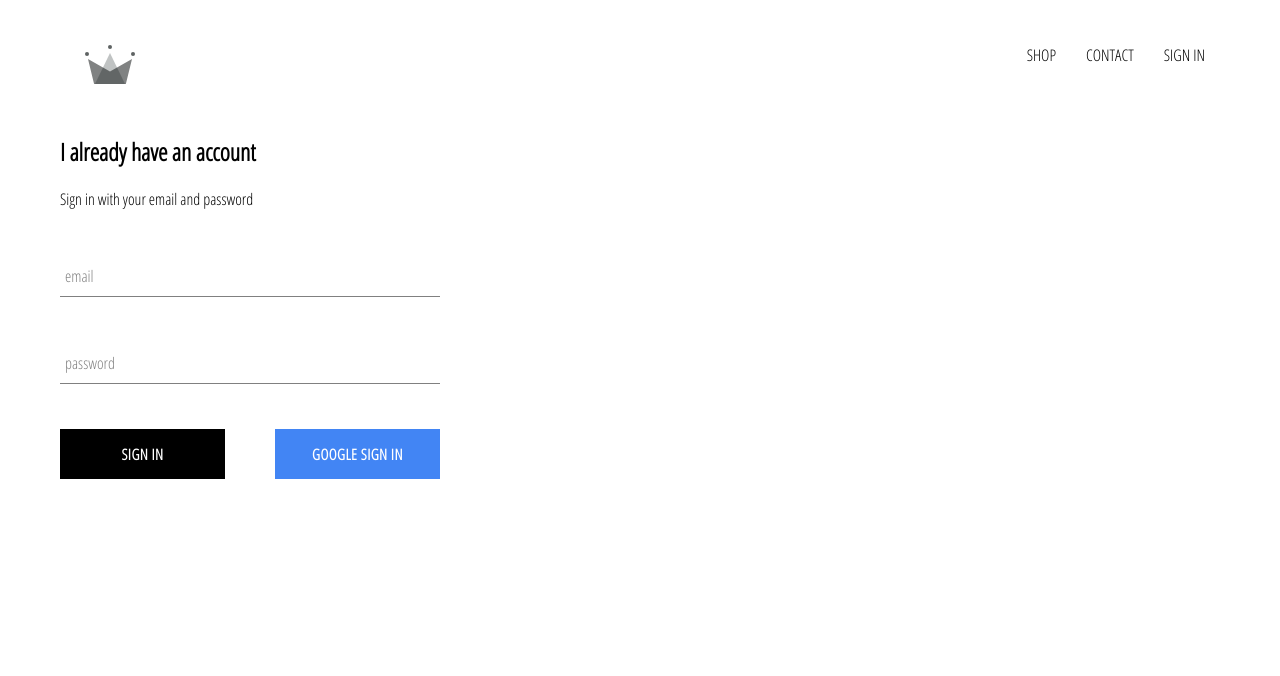
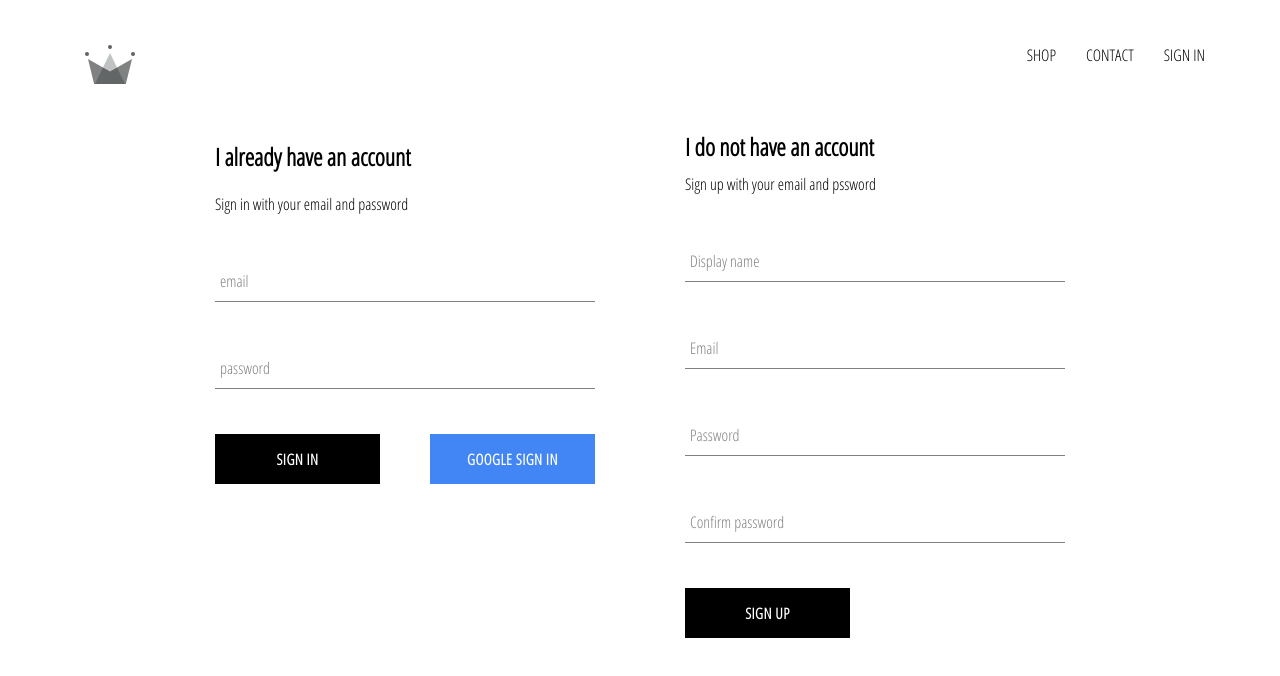
Before and after one commit to simonlyllyyy92/Online-shopping-React-, a React (Create React App) app in the folder online-shopping/: page /signin in a window 1280 px wide. Shown: the top 676 px of the page. Built offline with nearby package versions, Linux system fonts and the light colour scheme; no server answers.

Commit message:
complete sign up and store info to firebase

```diff
--- a/online-shopping/src/App.js
+++ b/online-shopping/src/App.js
@@ -6,7 +6,8 @@ import HomePage from './pages/homepage/homepage.component';
 import ShopPage from './pages/shop/shop.component'
 import SignInAndSignUpPage from './pages/sign-in-and-sign-up/signInAndUp.component'
 import Header from './components/header/header.component'
-import {auth} from './firebase/firebase.utils'
+import {auth, createUserProfileDoc} from './firebase/firebase.utils'
+
 
 class App extends React.Component{
 
@@ -20,9 +21,20 @@ class App extends React.Component{
   unsubscribeFromAuth = null
 
   componentDidMount(){
-    this.unsubscribeFromAuth = auth.onAuthStateChanged((user) => {
-      this.setState({currentUser:user})
-      console.log(user)
+    this.unsubscribeFromAuth = auth.onAuthStateChanged(async (userAuth) => {
+      if(userAuth) {
+        const userRef = await createUserProfileDoc(userAuth)
+        userRef.onSnapshot(snapShot => {
+          this.setState({
+            currentUser: {
+              id: snapShot.id,
+              ...snapShot.data()
+            }
+          })
+        })
+      }else {
+        this.setState({currentUser:userAuth})
+      }
     }) // in auth library
 
   }
--- a/online-shopping/src/components/header/header.component.js
+++ b/online-shopping/src/components/header/header.component.js
@@ -19,7 +19,7 @@ const Header = ({currentUser}) => (
             </Link>
             {
                 currentUser ?
-                <div classNamme = 'option' onClick = {() => auth.signOut()}>SIGN OUT</div>
+                <div className = 'option' onClick = {() => auth.signOut()}>SIGN OUT</div>
                 :
                 <Link className = 'option' to = '/signin'>
                     SIGN IN
--- /dev/null
+++ b/online-shopping/src/components/sign-up/sign-up.component.js
@@ -0,0 +1,98 @@
+import React from 'react'
+
+import FormInput from '../form-input/form-input.component'
+
+import CustomButton from '../custom-button/custom-button.component'
+
+import {auth, createUserProfileDoc} from '../../firebase/firebase.utils'
+
+import './sign-up.styles.scss'
+
+class SignUp extends React.Component {
+    constructor() {
+        super()
+
+        this.state = {
+            displayName: '',
+            email: '',
+            password: '',
+            confirmPassword: ''
+        }
+    }
+
+    handleSubmit = async event => {
+        event.preventDefault()
+
+        const {displayName, email, password, confirmPassword} = this.state
+        if(password !== confirmPassword){
+            alert('passwords do not match')
+            return
+        }
+
+        try{
+            const {user} = await auth.createUserWithEmailAndPassword(email, password)
+            console.log(user)
+            await createUserProfileDoc(user, {displayName})
+            this.setState({
+                displayName: '',
+                email: '',
+                password: '',
+                confirmPassword: ''
+            })
+        }catch(e){
+            console.error(e)
+        }
+    }
+
+    handleChange = event => {
+        const {name, value} = event.target
+        this.setState({[name] : value})
+    }
+
+    render() {
+        const {displayName, email, password, confirmPassword} = this.state
+        return (
+            <div className = 'sign-up'>
+                <h2 className='title'>I do not have an account</h2>
+                <span>Sign up with your email and pssword</span>
+                <form className = 'sign-up-form' onSubmit = {this.handleSubmit}>
+                    <FormInput
+                        type = 'text'
+                        name = 'displayName'
+                        value = {displayName}
+                        onChange = {this.handleChange}
+                        label="Display name"
+                    />
+                     <FormInput
+                        type = 'email'
+                        name = 'email'
+                        value = {email}
+                        onChange = {this.handleChange}
+                        label="Email"
+                    />
+                    <FormInput
+                        type = 'password'
+                        name = 'password'
+                        value = {password}
+                        onChange = {this.handleChange}
+                        label="Password"
+                    />
+                    <FormInput
+                        type = 'password'
+                        name = 'confirmPassword'
+                        value = {confirmPassword}
+                        onChange = {this.handleChange}
+                        label="Confirm password"
+                   />
+                   <CustomButton type = 'submit'>
+                       SIGN UP
+                   </CustomButton>
+
+                </form>
+
+            </div>
+        )
+    }
+}
+
+export default SignUp
--- /dev/null
+++ b/online-shopping/src/components/sign-up/sign-up.styles.scss
@@ -0,0 +1,9 @@
+.sign-up {
+  display: flex;
+  flex-direction: column;
+  width: 380px;
+
+  .title {
+    margin: 10px 0;
+  }
+}
--- a/online-shopping/src/firebase/firebase.utils.js
+++ b/online-shopping/src/firebase/firebase.utils.js
@@ -13,6 +13,35 @@ const config = {
     measurementId: "G-DKX82J8YL6"
   };
 
+export const createUserProfileDoc = async (userAuth, additionalData) => {
+  if(!userAuth) {
+    return
+  }
+   const userRef = firestore.doc(`users/${userAuth.uid}`)
+
+   const snapShot = await userRef.get()
+
+
+
+  if(!snapShot.exists) {
+    const {displayName, email} = userAuth
+    const createdAt = new Date()
+
+    try {
+      await userRef.set({
+          displayName,
+          email,
+          createdAt,
+          ...additionalData
+      })
+    }catch(error){
+        console.log('error creating user', error.message)
+    }
+  }
+
+  return userRef;
+}
+
 firebase.initializeApp(config)
 
 export const auth = firebase.auth()
--- a/online-shopping/src/pages/sign-in-and-sign-up/signInAndUp.component.js
+++ b/online-shopping/src/pages/sign-in-and-sign-up/signInAndUp.component.js
@@ -1,10 +1,12 @@
 import React from 'react'
 import SignIn from '../../components/sign-in/sign-in.component'
 import './signInAndUp.styles.scss'
+import SignUp from '../../components/sign-up/sign-up.component'
 
 const SignInAndSignUpPage = () => (
     <div className = 'sign-in-and-sign-up'>
        <SignIn />
+       <SignUp />
     </div>
 )
 
--- a/online-shopping/src/pages/sign-in-and-sign-up/signInAndUp.styles.scss
+++ b/online-shopping/src/pages/sign-in-and-sign-up/signInAndUp.styles.scss
@@ -0,0 +1,6 @@
+.sign-in-and-sign-up {
+    width: 850px;
+    display: flex;
+    justify-content: space-between;
+    margin: 30px auto;
+}
```
